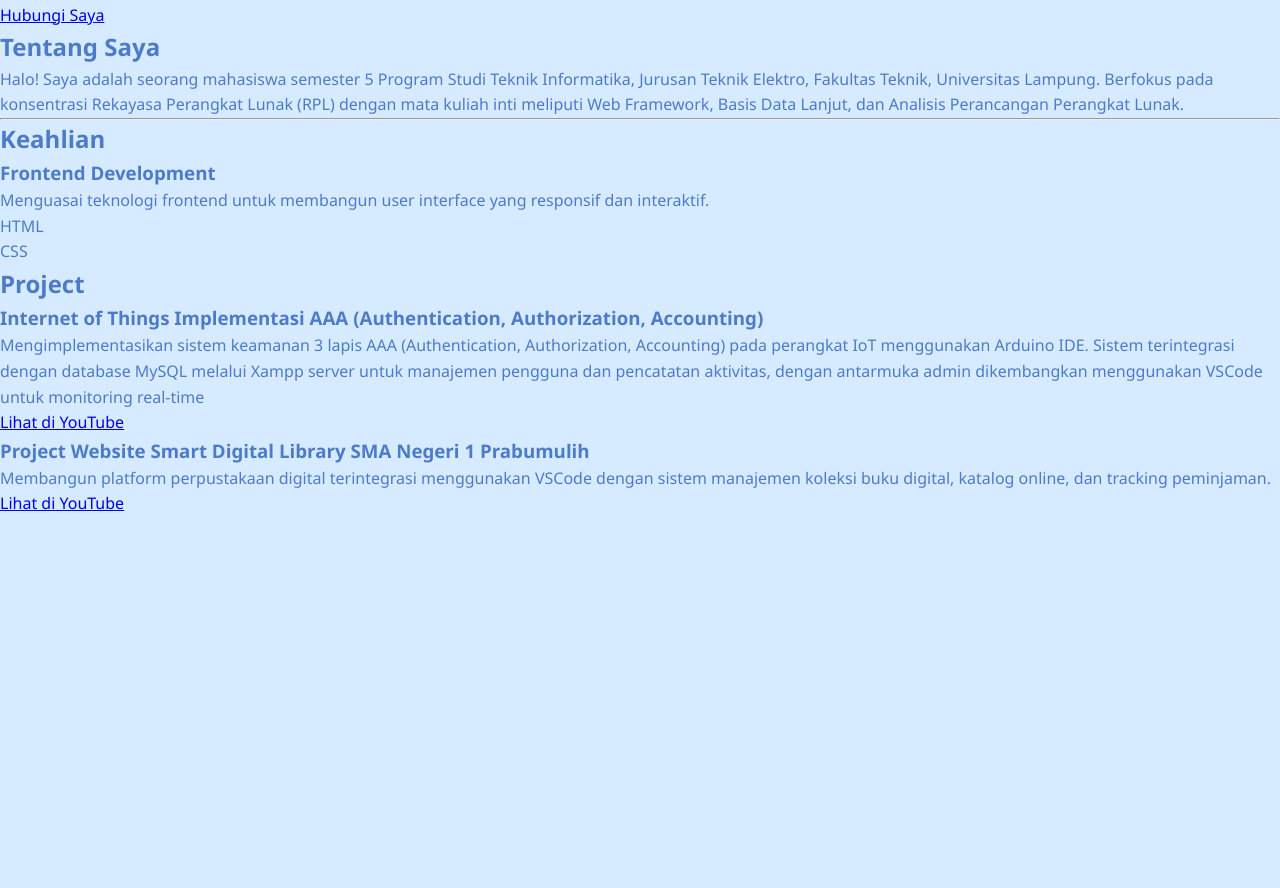
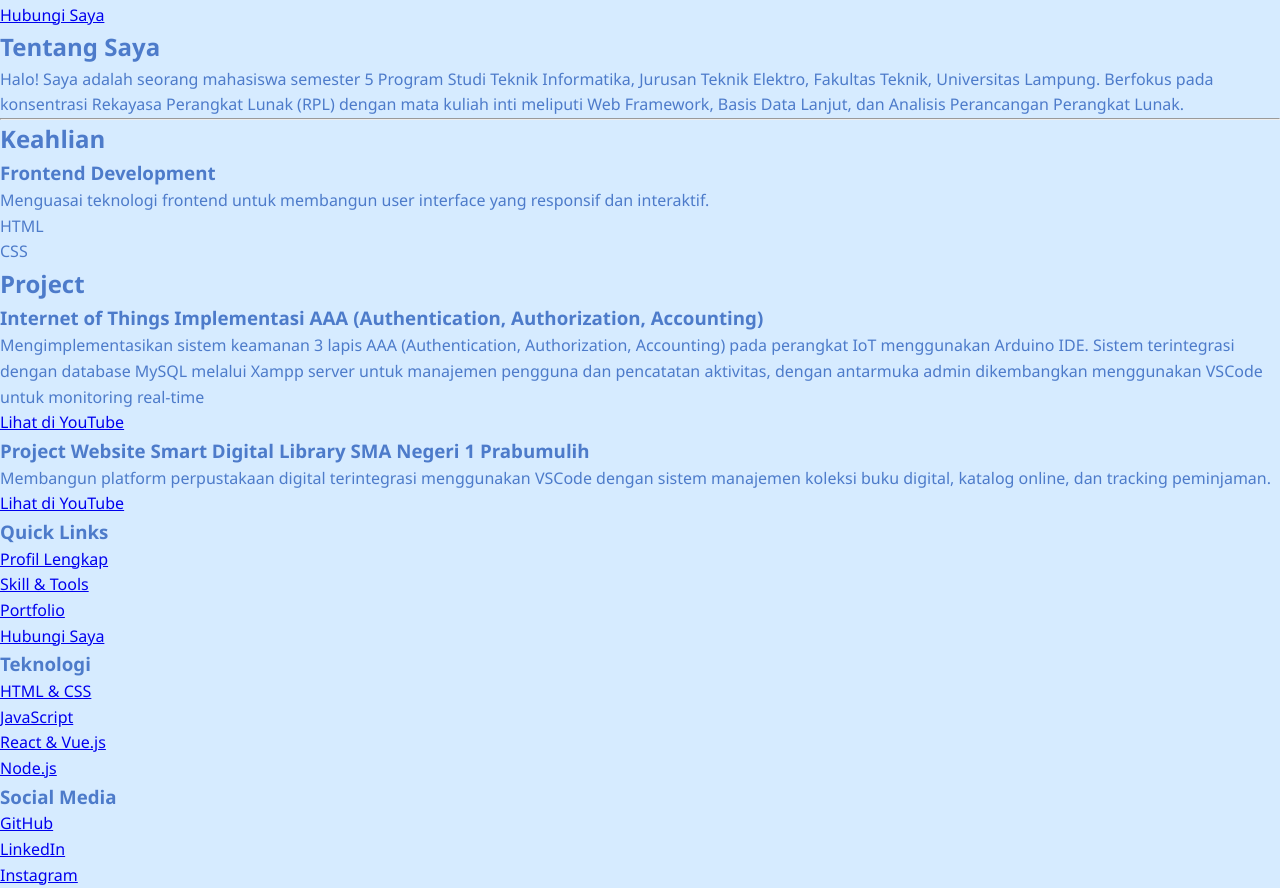
Before and after one commit to najwaaprisda/ta-pemweb-percobaan-2, a plain HTML site: page index.html in a window 1280 px wide. Shown: the part 215-1103 px from the top of the page. Before the commit the page ends 800 px from the top, so only its background shows below. Drawn offline with Linux system fonts and the light colour scheme.

Commit message:
Section Sidebar/Widget

```diff
--- a/index.html
+++ b/index.html
@@ -62,3 +62,35 @@
                 </div>
             </div>
         </div>
+
+               <div class="sidebar">
+            <div class="widget">
+                <h3>Quick Links</h3>
+                <ul>
+                    <li><a href="#tentang">Profil Lengkap</a></li>
+                    <li><a href="#keahlian">Skill & Tools</a></li>
+                    <li><a href="#proyek">Portfolio</a></li>
+                    <li><a href="#kontak">Hubungi Saya</a></li>
+                </ul>
+            </div>
+
+            <div class="widget">
+                <h3>Teknologi</h3>
+                <ul>
+                    <li><a href="#">HTML & CSS</a></li>
+                    <li><a href="#">JavaScript</a></li>
+                    <li><a href="#">React & Vue.js</a></li>
+                    <li><a href="#">Node.js</a></li>
+                </ul>
+            </div>
+
+            <div class="widget">
+                <h3>Social Media</h3>
+                <ul>
+                    <li><a href="https://github.com/najwaaprisda" target="_blank">GitHub</a></li>
+                    <li><a href="www.linkedin.com/in/najwa-aprisda-ramdhani-7088b3293" target="_blank">LinkedIn</a></li>
+                    <li><a href="https://www.instagram.com/najwaapdr?igsh=MXU0YXIwanJncGowMg==" target="_blank">Instagram</a></li>
+                </ul>
+            </div>
+        </div>
+    </div>
```
